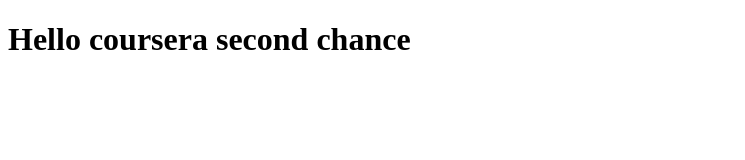
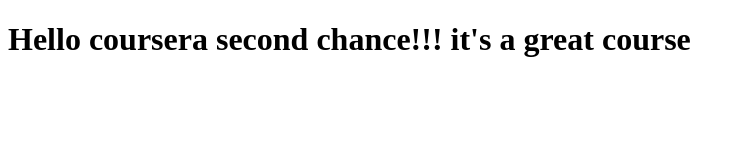
Before and after one commit to Neo-Rxn/coursera-test, a plain HTML site: page site/index.html in a window 1280 px wide. Shown: the whole page, without its empty margins (0-745 px from the left). Drawn offline with Linux system fonts and the light colour scheme.

Commit message:
Small addition to our page content

```diff
--- a/site/index.html
+++ b/site/index.html
@@ -4,6 +4,6 @@
 	<title>Hello Coursera second chance</title>
 </head>
 <body>
-<h1>Hello coursera second chance</h1>
+<h1>Hello coursera second chance!!! it's a great course</h1>
 </body>
 </html>
```
